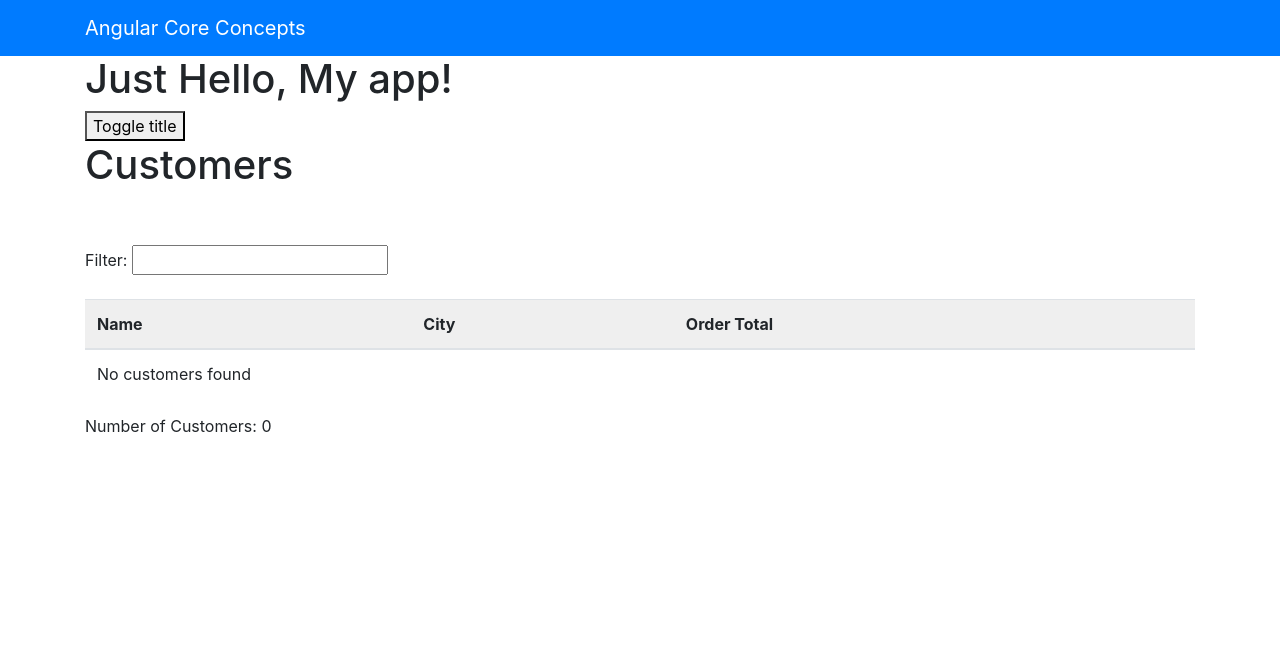
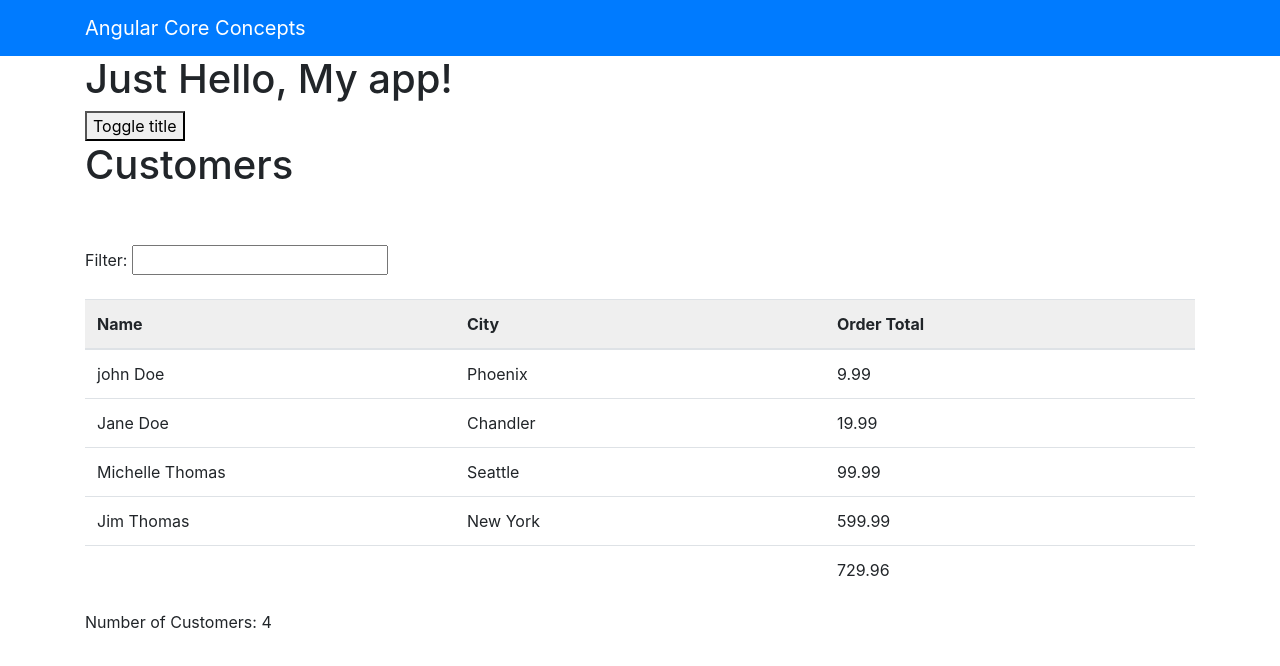
Before and after one commit to vaiulian/angular-app, an Angular app: page / in a window 1280 px wide. Shown: the top 666 px of the page. Built offline with nearby package versions, Linux system fonts and the light colour scheme.

Commit message:
Add input getters/setters to pass data to child component

```diff
--- a/src/app/customers/customers-list/customers-list.component.html
+++ b/src/app/customers/customers-list/customers-list.component.html
@@ -4,9 +4,9 @@
 <table class="table table-hover">
     <thead>
         <tr>
-            <th>Name</th>
-            <th>City</th>
-            <th>Order Total</th>
+            <th (click)="sort(name)">Name</th>
+            <th (click)="sort(city)">City</th>
+            <th (click)="sort(orderTotal)">Order Total</th>
         </tr>
     </thead>
     <tr *ngFor="let customer of filteredCustomers">
--- a/src/app/customers/customers-list/customers-list.component.ts
+++ b/src/app/customers/customers-list/customers-list.component.ts
@@ -1,4 +1,4 @@
-import { Component, OnInit } from '@angular/core';
+import { Component, OnInit, Input } from '@angular/core';
 
 import { ICustomer } from 'src/app/shared/interfaces';
 
@@ -9,8 +9,20 @@
 })
 export class CustomersListComponent implements OnInit {
 
+  private _customers: ICustomer[] = [];
+
+  @Input() get customers(): ICustomer[] {
+    return this._customers;
+  }
+  set customers(value: ICustomer[]) {
+    if (value) {
+      this.filteredCustomers = this._customers = value;
+      this.calculateOrders();
+    }
+  }
+
   filteredCustomers: ICustomer[] = [];
-  customersOrderTotal: number;
+  customersOrderTotal: number = 0;
   currencyCode: string = 'USD';
 
   constructor() {}
@@ -26,4 +38,9 @@
         });
     }
 
+  sort(prop: string) {
+    // change this to service
+
+  }
+
 }
--- a/src/app/customers/customers.component.html
+++ b/src/app/customers/customers.component.html
@@ -3,4 +3,4 @@
 
 <br><br>
 
-<app-customers-list></app-customers-list>
+<app-customers-list [customers]="people"></app-customers-list>
```
